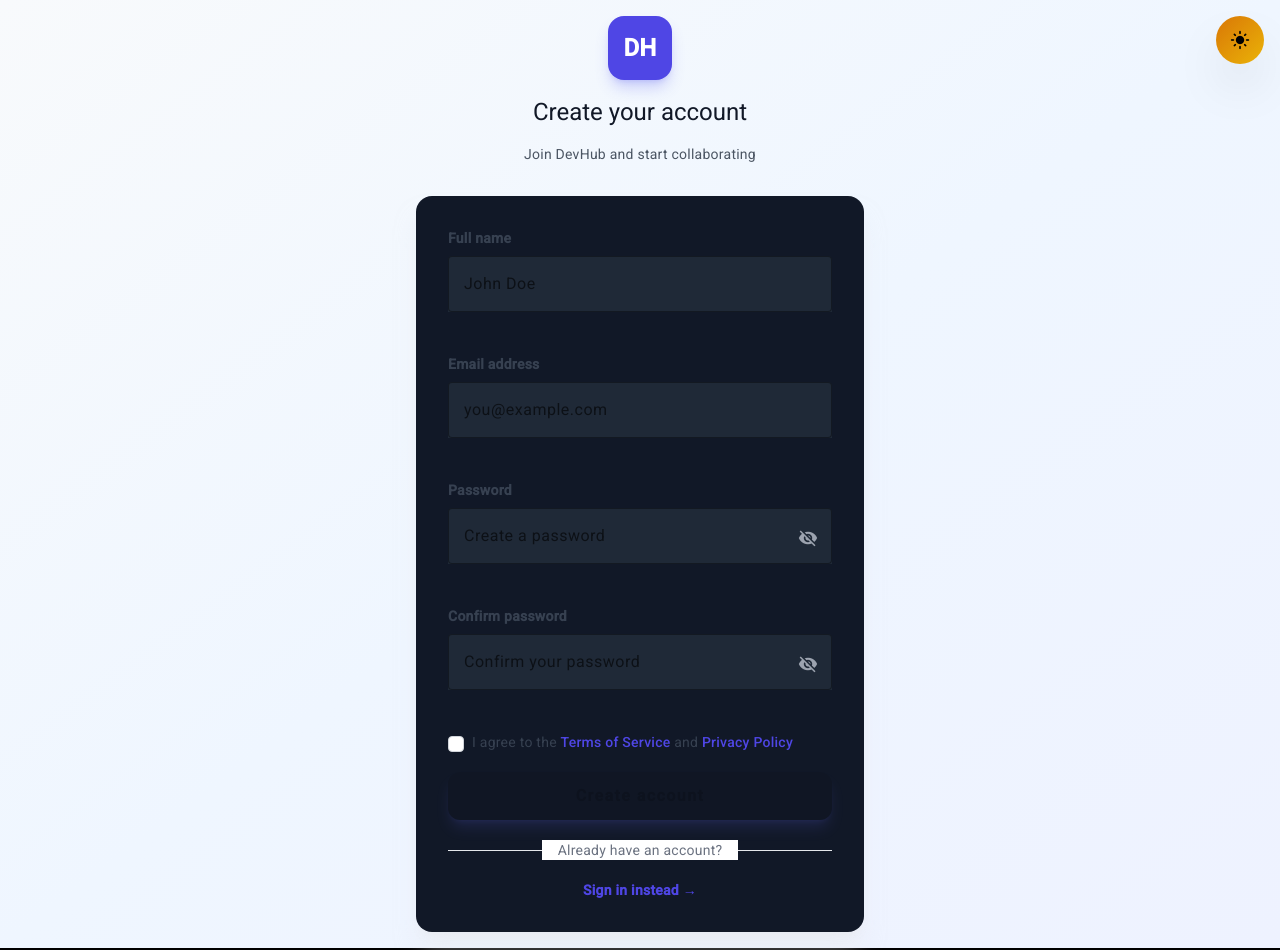
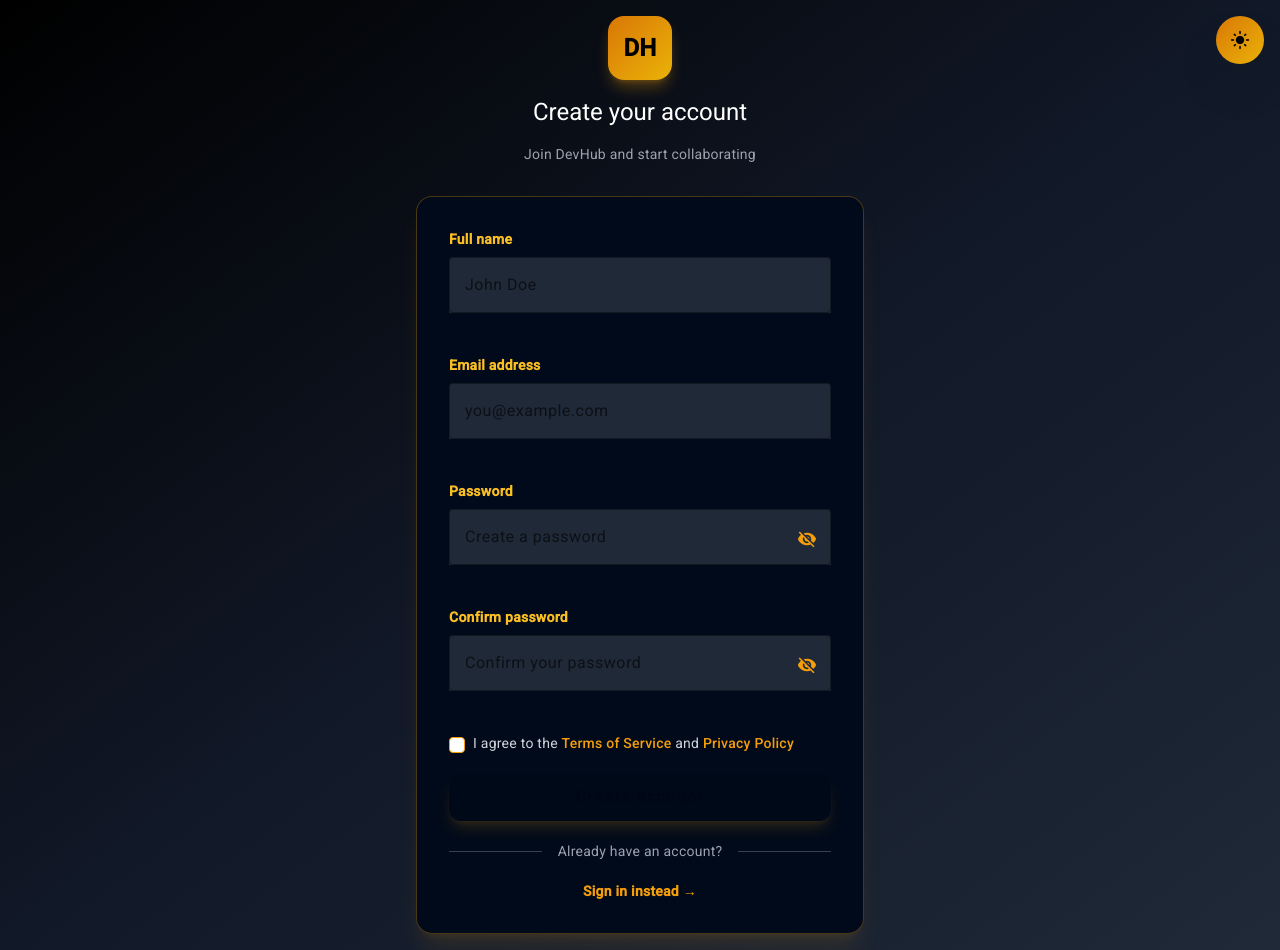
Before and after one commit to DevHub-xs/devhub-portal, an Angular app: page /auth/register in a window 1280 px wide. Built offline with nearby package versions, Linux system fonts and the light colour scheme.

Commit message:
feat: Update login and register components with new gradient backgrounds and improved dark mode styles

```diff
--- a/src/app/features/auth/register/register.component.html
+++ b/src/app/features/auth/register/register.component.html
@@ -1,28 +1,28 @@
-<div class="min-h-screen flex items-center justify-center bg-gradient-to-br from-slate-50 via-blue-50 to-indigo-50 p-4">
+<div class="min-h-screen flex items-center justify-center bg-gradient-to-br from-gray-100 via-white to-neon-50 dark:from-black dark:via-gray-900 dark:to-gray-800 p-4">
   <div class="w-full max-w-md">
     <!-- Logo/Brand -->
     <div class="text-center mb-8">
-      <div class="inline-flex items-center justify-center w-16 h-16 bg-indigo-600 rounded-2xl mb-4 shadow-lg shadow-indigo-500/30">
-        <span class="text-2xl font-bold text-white">DH</span>
+      <div class="inline-flex items-center justify-center w-16 h-16 bg-gradient-to-br from-neon-600 to-neon-500 dark:from-gold-600 dark:to-primary-500 rounded-2xl mb-4 shadow-lg shadow-neon-500/30 dark:shadow-gold-500/30">
+        <span class="text-2xl font-bold text-white dark:text-black">DH</span>
       </div>
-      <h1 class="text-3xl font-bold text-gray-900 mb-2">Create your account</h1>
-      <p class="text-gray-600">Join DevHub and start collaborating</p>
+      <h1 class="text-3xl font-bold text-gray-900 dark:text-white mb-2">Create your account</h1>
+      <p class="text-gray-600 dark:text-gray-400">Join DevHub and start collaborating</p>
     </div>
 
     <!-- Register Card -->
-    <mat-card class="!p-8 !rounded-2xl !border-0 !shadow-xl !shadow-gray-200/50 backdrop-blur-sm">
+    <mat-card class="!p-8 !rounded-2xl !border !border-neon-400 dark:!border-gold-500/30 !bg-white dark:!bg-navy-950 !shadow-xl !shadow-neon-200/50 dark:!shadow-gold-500/10 backdrop-blur-sm">
       <form [formGroup]="registerForm" (ngSubmit)="onSubmit()" class="space-y-5">
 
         <!-- Name Field -->
         <div>
-          <label class="block text-sm font-semibold text-gray-700 mb-2">Full name</label>
+          <label class="block text-sm font-semibold text-gray-700 dark:text-gold-400 mb-2">Full name</label>
           <mat-form-field appearance="outline" class="w-full modern-input">
             <input
               matInput
               type="text"
               formControlName="name"
               placeholder="John Doe"
-              class="text-base">
+              class="text-base dark:!text-gold-300">
             <mat-error *ngIf="registerForm.get('name')?.hasError('required')">
               Name is required
             </mat-error>
@@ -34,14 +34,14 @@
 
         <!-- Email Field -->
         <div>
-          <label class="block text-sm font-semibold text-gray-700 mb-2">Email address</label>
+          <label class="block text-sm font-semibold text-gray-700 dark:text-gold-400 mb-2">Email address</label>
           <mat-form-field appearance="outline" class="w-full modern-input">
             <input
               matInput
               type="email"
               formControlName="email"
               placeholder="you&#64;example.com"
-              class="text-base">
+              class="text-base dark:!text-gold-300">
             <mat-error *ngIf="registerForm.get('email')?.hasError('required')">
               Email is required
             </mat-error>
@@ -53,20 +53,20 @@
 
         <!-- Password Field -->
         <div>
-          <label class="block text-sm font-semibold text-gray-700 mb-2">Password</label>
+          <label class="block text-sm font-semibold text-gray-700 dark:text-gold-400 mb-2">Password</label>
           <mat-form-field appearance="outline" class="w-full modern-input">
             <input
               matInput
               [type]="hidePassword ? 'password' : 'text'"
               formControlName="password"
               placeholder="Create a password"
-              class="text-base">
+              class="text-base dark:!text-gold-300">
             <button
               mat-icon-button
               matSuffix
               (click)="hidePassword = !hidePassword"
               type="button"
-              class="!text-gray-400 hover:!text-gray-600">
+              class="!text-gray-400 hover:!text-gray-600 dark:!text-gold-500 dark:hover:!text-gold-400">
               <mat-icon class="!text-xl">{{hidePassword ? 'visibility_off' : 'visibility'}}</mat-icon>
             </button>
             <mat-error *ngIf="registerForm.get('password')?.hasError('required')">
@@ -80,20 +80,20 @@
 
         <!-- Confirm Password Field -->
         <div>
-          <label class="block text-sm font-semibold text-gray-700 mb-2">Confirm password</label>
+          <label class="block text-sm font-semibold text-gray-700 dark:text-gold-400 mb-2">Confirm password</label>
           <mat-form-field appearance="outline" class="w-full modern-input">
             <input
               matInput
               [type]="hideConfirmPassword ? 'password' : 'text'"
               formControlName="confirmPassword"
               placeholder="Confirm your password"
-              class="text-base">
+              class="text-base dark:!text-gold-300">
             <button
               mat-icon-button
               matSuffix
               (click)="hideConfirmPassword = !hideConfirmPassword"
               type="button"
-              class="!text-gray-400 hover:!text-gray-600">
+              class="!text-gray-400 hover:!text-gray-600 dark:!text-gold-500 dark:hover:!text-gold-400">
               <mat-icon class="!text-xl">{{hideConfirmPassword ? 'visibility_off' : 'visibility'}}</mat-icon>
             </button>
             <mat-error *ngIf="registerForm.get('confirmPassword')?.hasError('required')">
@@ -109,9 +109,9 @@
         <div class="flex items-start">
           <input
             type="checkbox"
-            class="w-4 h-4 mt-1 text-indigo-600 border-gray-300 rounded focus:ring-indigo-500 cursor-pointer">
-          <label class="ml-2 text-sm text-gray-700">
-            I agree to the <a href="#" class="text-indigo-600 hover:text-indigo-700 font-medium">Terms of Service</a> and <a href="#" class="text-indigo-600 hover:text-indigo-700 font-medium">Privacy Policy</a>
+            class="w-4 h-4 mt-1 text-neon-600 dark:text-gold-600 border-gray-300 dark:border-gold-500 rounded focus:ring-neon-500 dark:focus:ring-gold-500 cursor-pointer">
+          <label class="ml-2 text-sm text-gray-700 dark:text-gray-300">
+            I agree to the <a href="#" class="text-neon-600 dark:text-gold-500 hover:text-neon-700 dark:hover:text-gold-400 font-medium">Terms of Service</a> and <a href="#" class="text-neon-600 dark:text-gold-500 hover:text-neon-700 dark:hover:text-gold-400 font-medium">Privacy Policy</a>
           </label>
         </div>
 
@@ -121,17 +121,17 @@
           color="primary"
           type="submit"
           [disabled]="!registerForm.valid"
-          class="!w-full !h-12 !text-base !font-semibold !rounded-xl !shadow-lg !shadow-indigo-500/30 hover:!shadow-xl hover:!shadow-indigo-500/40 disabled:!opacity-50 disabled:!cursor-not-allowed">
+          class="!w-full !h-12 !text-base !font-semibold !rounded-xl !shadow-lg !shadow-neon-500/30 dark:!shadow-gold-500/30 hover:!shadow-xl hover:!shadow-neon-500/40 dark:hover:!shadow-gold-500/40 disabled:!opacity-50 disabled:!cursor-not-allowed">
           Create account
         </button>
 
         <!-- Divider -->
         <div class="relative my-6">
           <div class="absolute inset-0 flex items-center">
-            <div class="w-full border-t border-gray-200"></div>
+            <div class="w-full border-t border-gray-200 dark:border-gray-700"></div>
           </div>
           <div class="relative flex justify-center text-sm">
-            <span class="px-4 bg-white text-gray-500">Already have an account?</span>
+            <span class="px-4 bg-white dark:bg-navy-950 text-gray-500 dark:text-gray-400">Already have an account?</span>
           </div>
         </div>
 
@@ -139,7 +139,7 @@
         <div class="text-center">
           <a
             routerLink="/auth/login"
-            class="text-indigo-600 hover:text-indigo-700 font-semibold text-sm">
+            class="text-neon-600 dark:text-gold-500 hover:text-neon-700 dark:hover:text-gold-400 font-semibold text-sm">
             Sign in instead →
           </a>
         </div>
```
Also changed, not shown: src/app/features/auth/login/login.component.html (+17 -17 lines).
